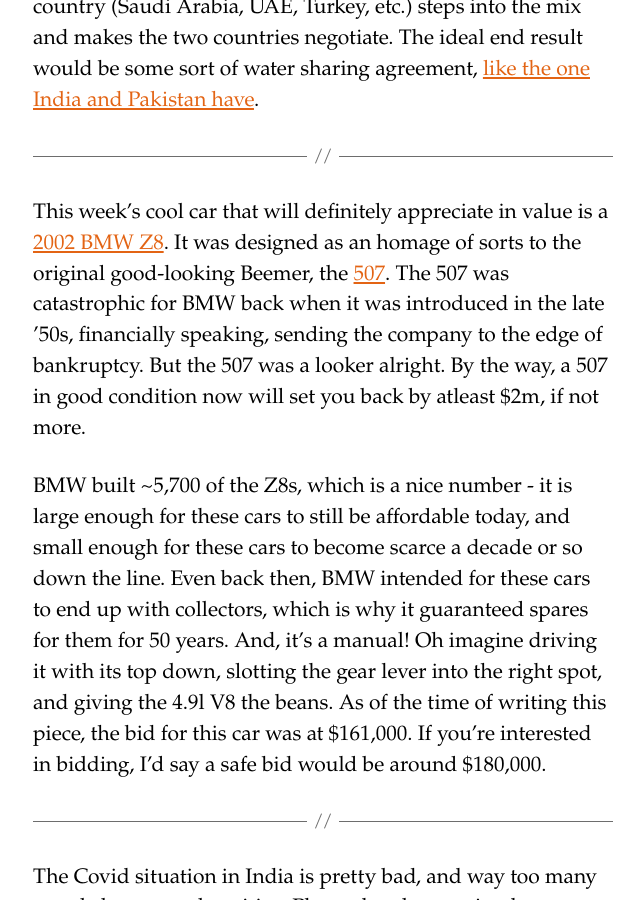
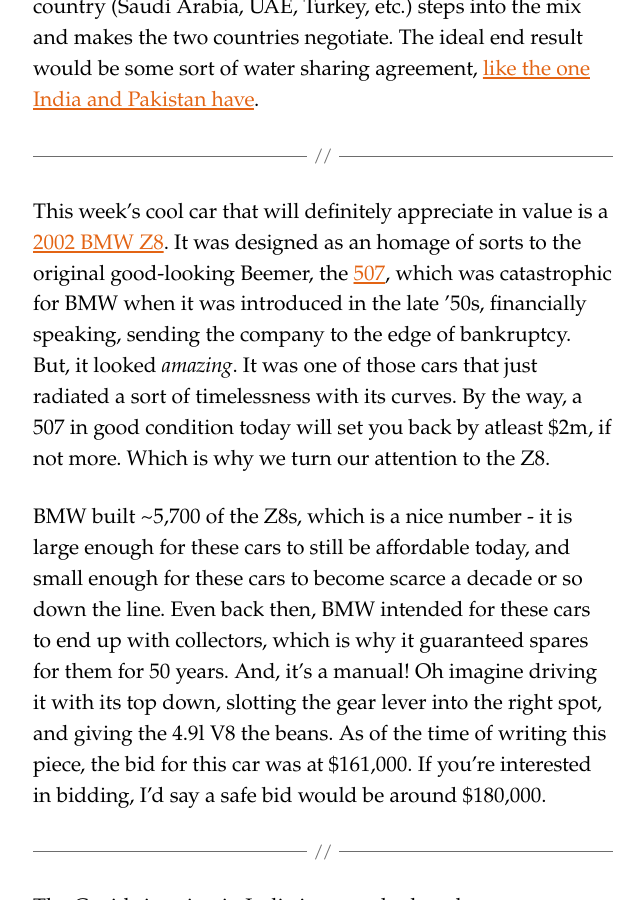
Before and after one commit to siddhantpyasi/siddhantpyasi.github.io, a Jekyll site: the page built from _posts/dailysomething/2021-04-12-DST00023.md, in a window 1280 px wide and 900 px high, scrolled down 1557 px. Shown: the whole window, without its empty margins (317-961 px from the left). Built offline with Jekyll 4.4.1, drawn with Linux system fonts in a browser that asks for light colours.

Commit message:
Updated TDS 23

```diff
--- a/_posts/dailysomething/2021-04-12-DST00023.md
+++ b/_posts/dailysomething/2021-04-12-DST00023.md
@@ -21,7 +21,7 @@
 ____________________________________
 
 
-This week's cool car that will definitely appreciate in value is a [2002 BMW Z8](https://bringatrailer.com/listing/2002-bmw-z8-31/){:target="_blank"}. It was designed as an homage of sorts to the original good-looking Beemer, the [507](https://en.m.wikipedia.org/wiki/BMW_507){:target="_blank"}. The 507 was catastrophic for BMW back when it was introduced in the late '50s, financially speaking, sending the company to the edge of bankruptcy. But the 507 was a looker alright. By the way, a 507 in good condition now will set you back by atleast \$2m, if not more.
+This week's cool car that will definitely appreciate in value is a [2002 BMW Z8](https://bringatrailer.com/listing/2002-bmw-z8-31/){:target="_blank"}. It was designed as an homage of sorts to the original good-looking Beemer, the [507](https://en.m.wikipedia.org/wiki/BMW_507){:target="_blank"}, which was catastrophic for BMW when it was introduced in the late '50s, financially speaking, sending the company to the edge of bankruptcy. But, it looked *amazing*. It was one of those cars that just radiated a sort of timelessness with its curves. By the way, a 507 in good condition today will set you back by atleast \$2m, if not more. Which is why we turn our attention to the Z8.
 
 BMW built ~5,700 of the Z8s, which is a nice number - it is large enough for these cars to still be affordable today, and small enough for these cars to become scarce a decade or so down the line. Even back then, BMW intended for these cars to end up with collectors, which is why it guaranteed spares for them for 50 years. And, it's a manual! Oh imagine driving it with its top down, slotting the gear lever into the right spot, and giving the 4.9l V8 the beans. As of the time of writing this piece, the bid for this car was at \$161,000. If you're interested in bidding, I'd say a safe bid would be around \$180,000.
 
```
